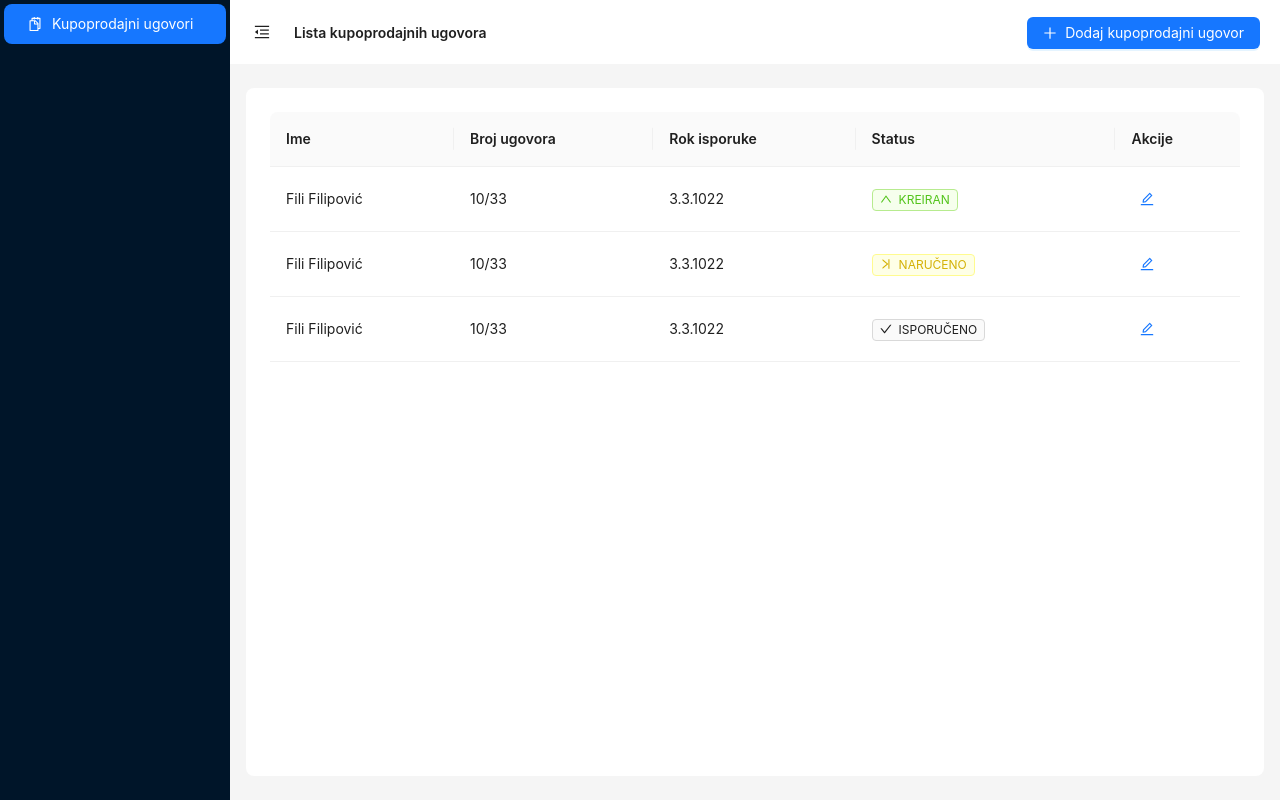
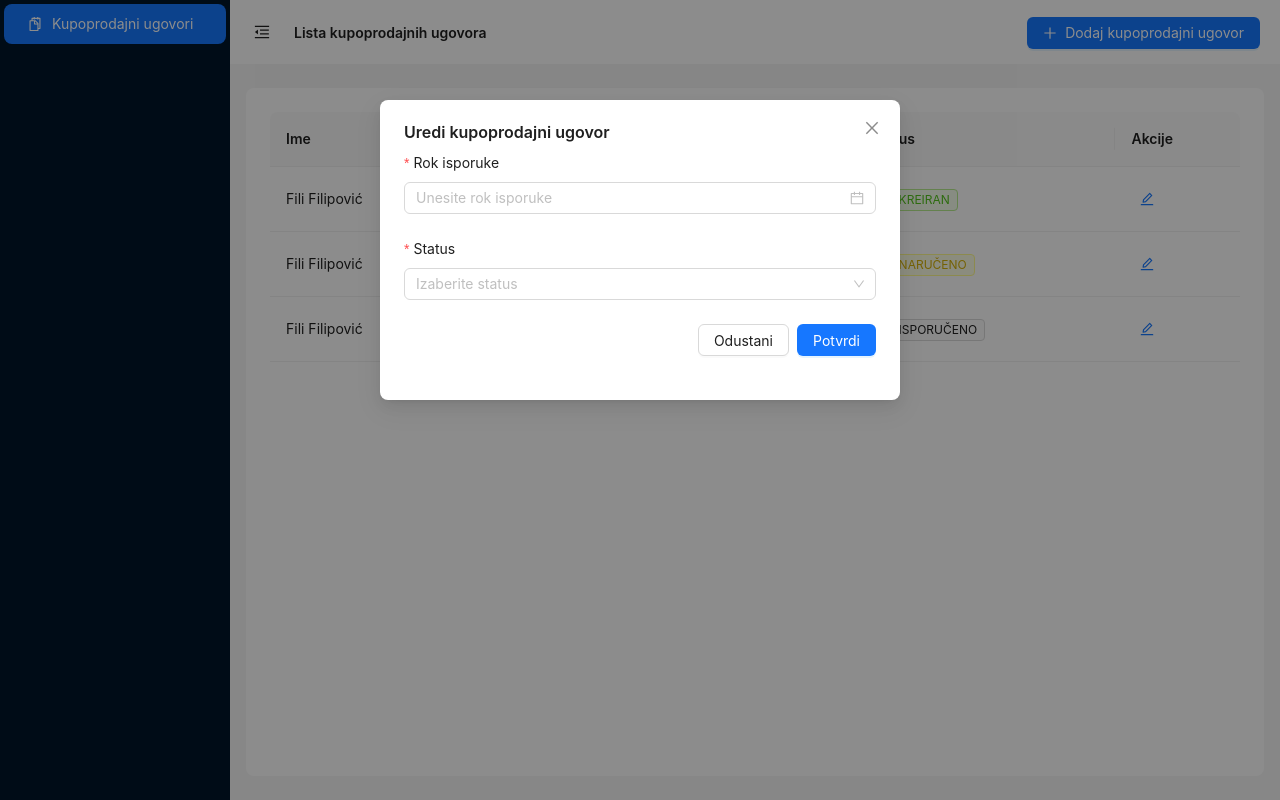
Before and after one commit to Marko-Tomljanovic/sale-agreements, a React (Create React App) app in the folder sale-agreements-ui/: page / in a window 1280 px wide. Both pictures are taken after a click on the button 1147 px from the left and 199 px from the top of the page. Built offline with nearby package versions, Linux system fonts and the light colour scheme.

Commit message:
feat: add modal for changes

```diff
--- a/sale-agreements-ui/src/components/HomePage.tsx
+++ b/sale-agreements-ui/src/components/HomePage.tsx
@@ -1,8 +1,11 @@
 import { EditOutlined } from "@ant-design/icons";
 import { Button, Table, Tooltip } from "antd";
 import useConstructStatusTag from "../custom-hooks/useConstructStatusTag";
+import { useState } from "react";
+import ModalChangeKupoprodajniUgovor from "../modals/ModalChangeKupoprodajniUgovor";
 
 export default function HomePage() {
+  const [isModalOpen, setIsModalOpen] = useState<boolean>(false);
   const { constructStatusTag } = useConstructStatusTag();
 
   const dataSource = [
@@ -61,13 +64,13 @@ export default function HomePage() {
       title: "Akcije",
       dataIndex: "akcije",
       key: "akcije",
-      render: (text: any, record: any) => {
+      render: () => {
         return (
           <Tooltip placement="top" title="Uredi rok isporuke i status">
             <Button
               type="link"
               icon={<EditOutlined />}
-              //   onClick={() =>{}
+              onClick={() => setIsModalOpen(true)}
             />
           </Tooltip>
         );
@@ -81,6 +84,10 @@ export default function HomePage() {
         columns={columns}
         pagination={false}
       ></Table>
+      <ModalChangeKupoprodajniUgovor
+        isModalOpen={isModalOpen}
+        setIsModalOpen={setIsModalOpen}
+      />
     </>
   );
 }
--- /dev/null
+++ b/sale-agreements-ui/src/modals/ModalChangeKupoprodajniUgovor.tsx
@@ -0,0 +1,87 @@
+import { Button, DatePicker, Form, Modal, Select, Space, message } from "antd";
+import { STATUS_OPTIONS } from "../utils/selectOptions";
+
+export default function ModalChangeKupoprodajniUgovor({
+  isModalOpen,
+  setIsModalOpen,
+}: {
+  isModalOpen: boolean;
+  setIsModalOpen: React.Dispatch<React.SetStateAction<boolean>>;
+}) {
+  const [form] = Form.useForm();
+  const [messageApi, contextHolder] = message.useMessage();
+
+  const handlePotvrdi = () => {
+    setIsModalOpen(false);
+  };
+
+  const handleCancel = () => {
+    form.resetFields();
+    setIsModalOpen(false);
+  };
+
+  const onFinishFailed = (errorInfo: any) => {
+    const messageData = "Niste popunili sve podatke.";
+    messageApi.open({
+      type: "warning",
+      content: messageData,
+    });
+  };
+
+  return (
+    <Modal
+      title="Uredi kupoprodajni ugovor"
+      open={isModalOpen}
+      onCancel={handleCancel}
+      footer={null}
+    >
+      {contextHolder}
+      <Form
+        form={form}
+        layout="vertical"
+        initialValues={{ rokIsporuke: "", status: undefined }}
+        onFinish={handlePotvrdi}
+        onFinishFailed={onFinishFailed}
+        autoComplete="off"
+        style={{ maxWidth: "none" }}
+      >
+        <Form.Item
+          label="Rok isporuke"
+          name="rokIsporuke"
+          rules={[
+            {
+              type: "object" as const,
+              required: true,
+              message: "Molimo odaberite datum.",
+            },
+          ]}
+        >
+          <DatePicker
+            style={{ width: "100%" }}
+            placeholder="Unesite rok isporuke"
+          />
+        </Form.Item>
+        <Form.Item
+          label="Status"
+          name="status"
+          rules={[{ required: true, message: "Status mora biti upisan." }]}
+        >
+          <Select
+            style={{ width: "100%" }}
+            allowClear
+            options={STATUS_OPTIONS}
+            placeholder="Izaberite status"
+          />
+        </Form.Item>
+        <Form.Item style={{ textAlign: "right" }}>
+          <Space>
+            <Button onClick={handleCancel}>Odustani</Button>
+            <Button type="primary" htmlType="submit">
+              Potvrdi
+            </Button>
+          </Space>
+        </Form.Item>
+      </Form>
+    </Modal>
+  );
+}
--- /dev/null
+++ b/sale-agreements-ui/src/utils/selectOptions.ts
@@ -0,0 +1,14 @@
+export const STATUS_OPTIONS = [
+  {
+    value: 1,
+    label: "Kreiran",
+  },
+  {
+    value: 2,
+    label: "Naručeno",
+  },
+  {
+    value: 3,
+    label: "Isporučeno",
+  },
+];
```
